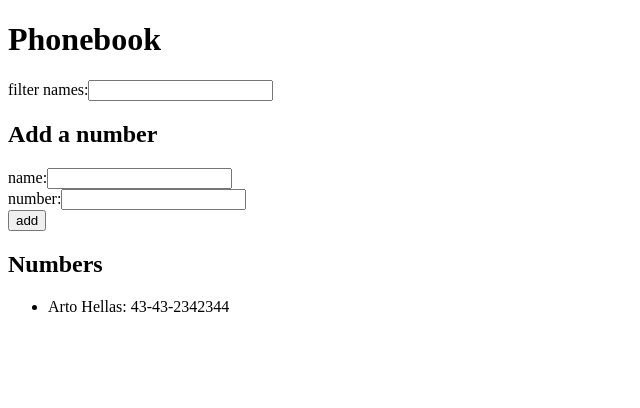
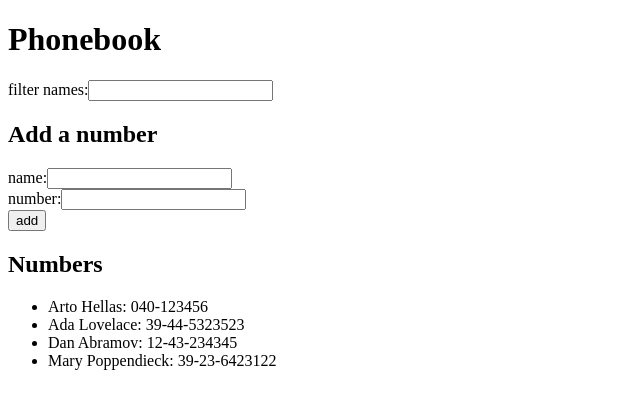
Before and after one commit to mirdevilar/hy-fs-p2, a React (Vite) app in the folder phonebook/: page / in a window 1280 px wide. Shown: the top 408 px of the page, without its empty margins (0-640 px from the left). Built offline with nearby package versions, Linux system fonts and the light colour scheme; data requests are answered from the project's data file.

Commit message:
2.11-effect

```diff
--- a/phonebook/src/App.jsx
+++ b/phonebook/src/App.jsx
@@ -8,12 +8,18 @@ import AddPerson from './components/AddPerson'
 const App = () => {
   // STATES
 
-  const [persons, setPersons] = useState([
-    { name: 'Arto Hellas' , number: '43-43-2342344'}
-  ])
+  const [persons, setPersons] = useState([])
   const [newName, setNewName] = useState('')
   const [newNumber, setNewNumber] = useState('')
   const [filter, setFilter] = useState('')
+
+  useEffect(() => {
+    axios
+      .get('http://localhost:3001/persons')
+      .then(r => {
+        setPersons(r.data)
+      })
+  }, [])
 
   // FUNCTIONS
 
--- a/phonebook/src/main.jsx
+++ b/phonebook/src/main.jsx
@@ -3,8 +3,4 @@ import ReactDOM from 'react-dom/client'
 import App from './App.jsx'
 //import './index.css'
 
-ReactDOM.createRoot(document.getElementById('root')).render(
-  <React.StrictMode>
-    <App />
-  </React.StrictMode>,
-)
+ReactDOM.createRoot(document.getElementById('root')).render(<App />)
```
Also changed, not shown: phonebook/db.json (indentation only).
